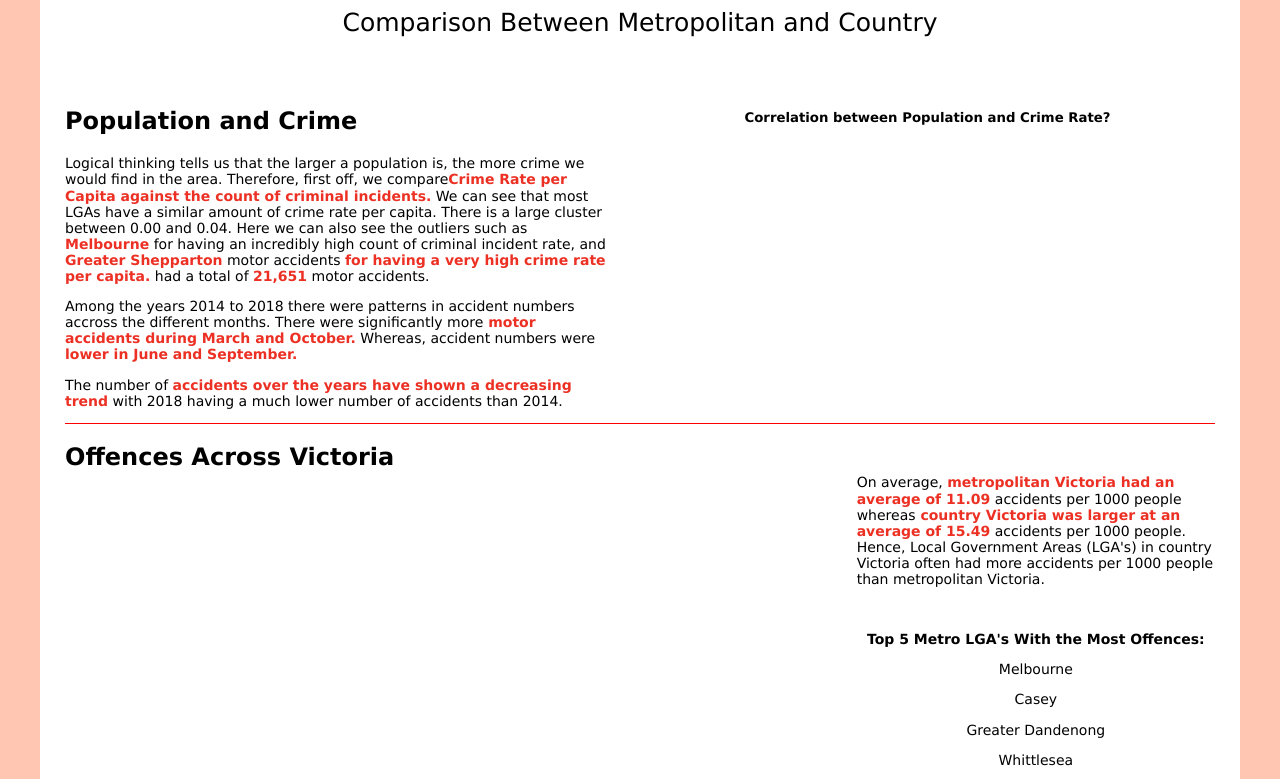
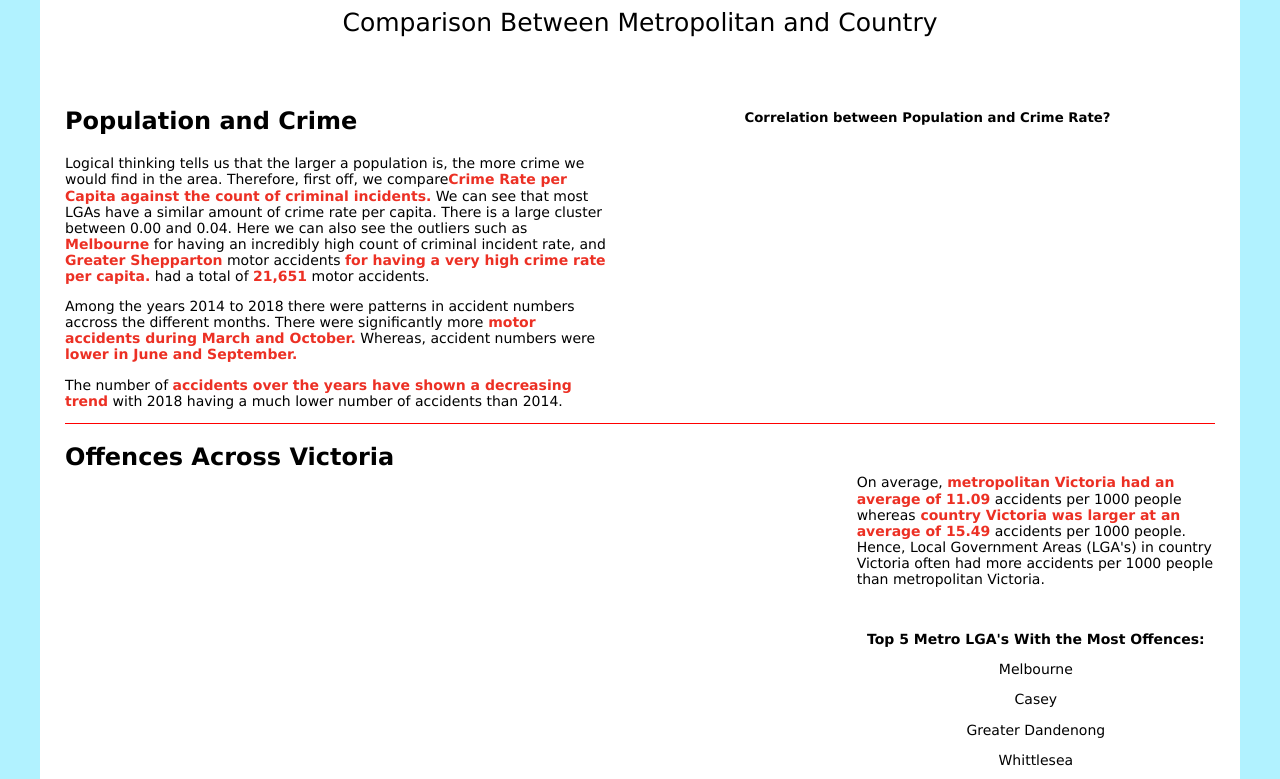
Before and after one commit to Dovahzilla/FIT3179, a plain HTML site: page hw_9.html in a window 1280 px wide. Shown: the part 99-878 px from the top of the page. Drawn offline with nearby package versions, Linux system fonts and the light colour scheme; a script that the page names is missing.

Commit message:
Update hw_9.html

```diff
--- a/hw_9.html
+++ b/hw_9.html
@@ -27,7 +27,7 @@
       font-size: 14px;
      }
      body{
-       background-color: #FFC7B1;
+       background-color: #B1F2FF;
      }
      .page{
        width: 1200px;
```
